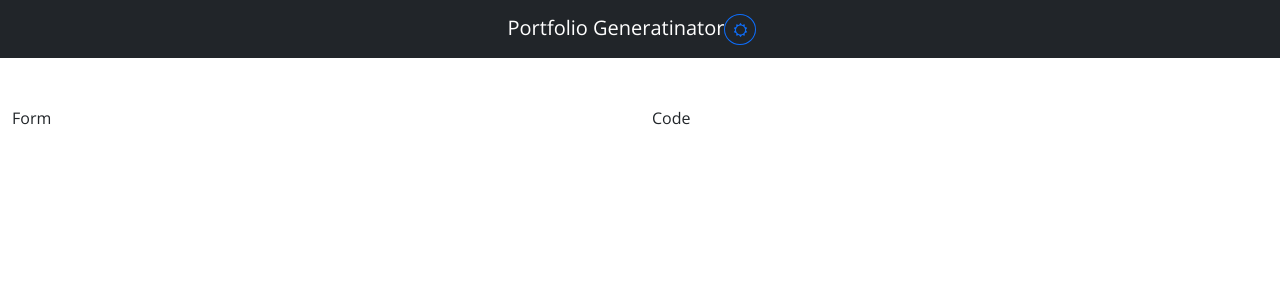
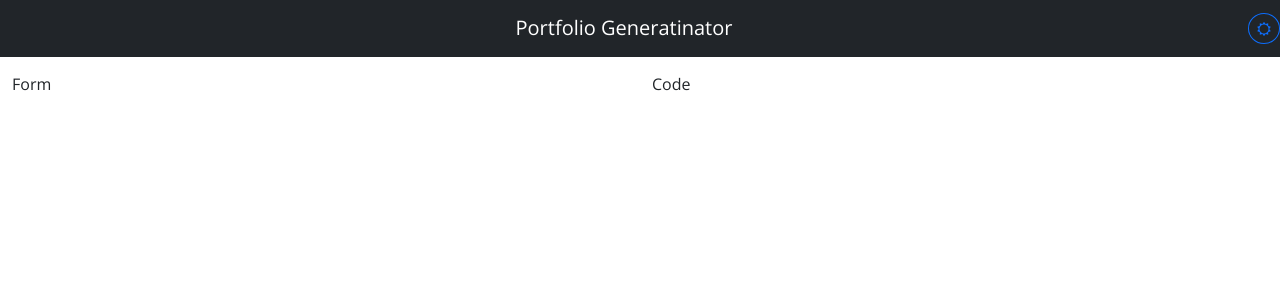
Before and after one commit to hirvaDhandhukia/react-practice, a React (Create React App) app in the folder 07-generate-portfolio/: page / in a window 1280 px wide. Shown: the top 300 px of the page. Built offline with nearby package versions, Linux system fonts and the light colour scheme.

Commit message:
fix: styles of header

```diff
--- a/07-generate-portfolio/src/components/App.js
+++ b/07-generate-portfolio/src/components/App.js
@@ -22,7 +22,7 @@
   render() {
     return (
       <div className="App">
-        <Header dark={this.state.Dark} className="mb-5 justify-content-center">
+        <Header dark={this.state.Dark} className="Header">
           <span>Portfolio Generatinator</span>
           {/* <button
                 className={`btn btn${
--- /dev/null
+++ b/07-generate-portfolio/src/styles/App.scss
@@ -0,0 +1,3 @@
+.App {
+    @import "Bootstrap/Header";
+}
--- /dev/null
+++ b/07-generate-portfolio/src/styles/Bootstrap/Header.scss
@@ -0,0 +1,25 @@
+.Header {
+    margin-bottom: 15px;
+    flex-grow: 1;
+    display: flex;
+
+    .navbar-brand {
+      flex-grow: 1;
+      margin: 0;
+      width: 100%;
+      display: flex;
+
+      span {
+        flex: 1 0 0;
+        text-align: center;
+      }
+
+      button {
+        flex-shrink: 1;
+      }
+    }
+
+    .btn-sm {
+        margin-left: auto;
+    }
+}
--- a/07-generate-portfolio/src/styles/index.scss
+++ b/07-generate-portfolio/src/styles/index.scss
@@ -1,3 +1,4 @@
 body {
     font-family: "Open Sans";
+    @import "App";
 }
```
